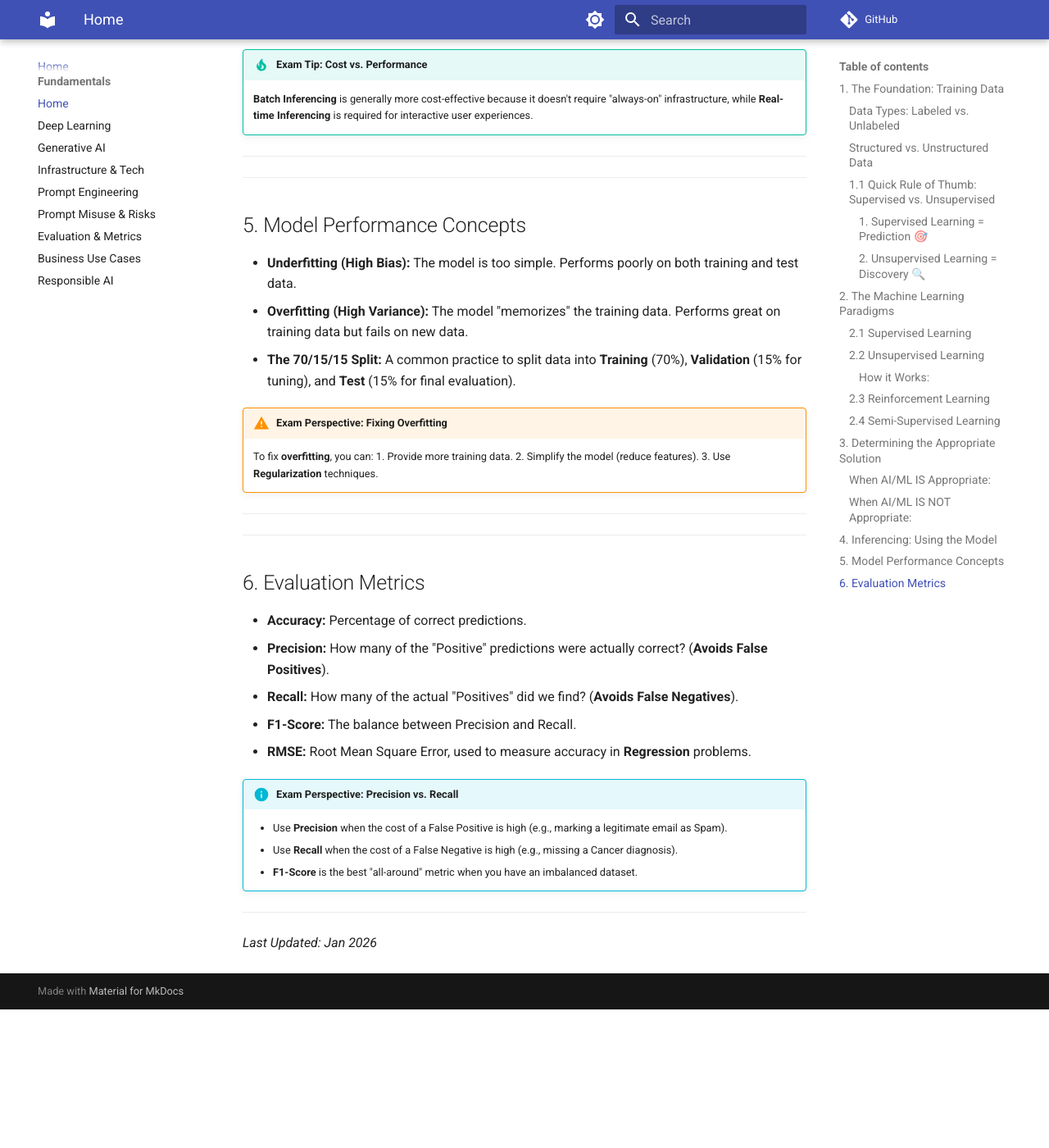
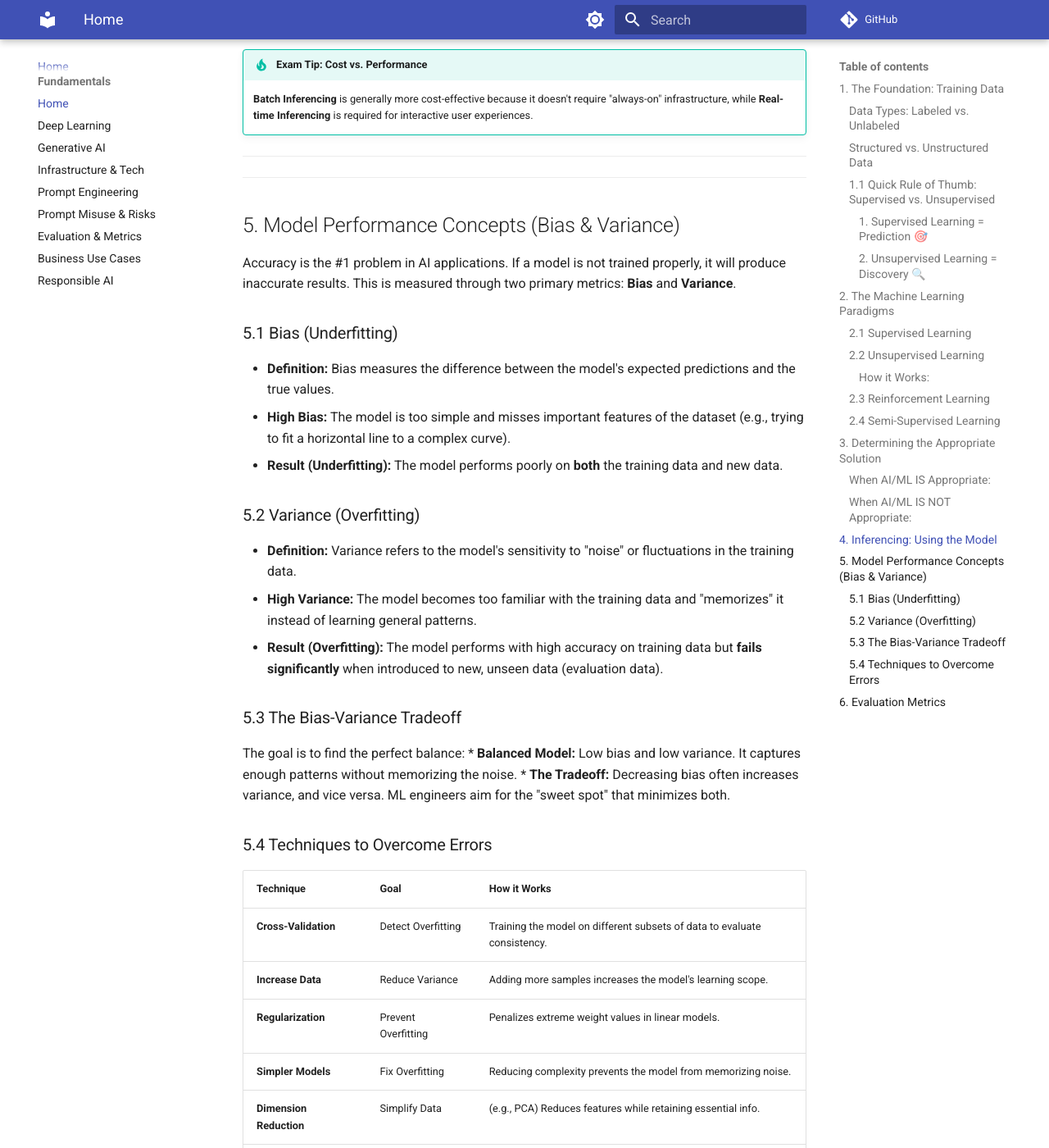
Before and after one commit to kvcenation5/aws-ai-practitioner-exam, an MkDocs documentation site: the page built from docs/index.md, in a window 1280 px wide and 1400 px high, scrolled down 4588 px. Shown: the whole window at 82% size. Built offline with MkDocs 1.6.1 and Material for MkDocs 9.7.7, drawn with Linux system fonts in a browser that asks for light colours; comment, search, counter and statistics services are not loaded; before the commit the page ends 5819 px from its top, so only the background shows below that; some of the changed text lies outside the part shown.

Commit message:
Update ML fundamentals with Bias/Variance details and expand Responsible AI with GenAI specific challenges

```diff
--- a/docs/index.md
+++ b/docs/index.md
@@ -132,21 +132,34 @@ There are two main ways to perform inferencing on AWS:
 
 ---
 
-## 5. Model Performance Concepts
+## 5. Model Performance Concepts (Bias & Variance)
 
+Accuracy is the #1 problem in AI applications. If a model is not trained properly, it will produce inaccurate results. This is measured through two primary metrics: **Bias** and **Variance**.
 
-*   **Underfitting (High Bias):** The model is too simple. Performs poorly on both training and test data.
-*   **Overfitting (High Variance):** The model "memorizes" the training data. Performs great on training data but fails on new data.
-*   **The 70/15/15 Split:** A common practice to split data into **Training** (70%), **Validation** (15% for tuning), and **Test** (15% for final evaluation).
+### 5.1 Bias (Underfitting)
+*   **Definition:** Bias measures the difference between the model's expected predictions and the true values.
+*   **High Bias:** The model is too simple and misses important features of the dataset (e.g., trying to fit a horizontal line to a complex curve).
+*   **Result (Underfitting):** The model performs poorly on **both** the training data and new data.
 
-!!! warning "Exam Perspective: Fixing Overfitting"
-    To fix **overfitting**, you can:
-    1.  Provide more training data.
-    2.  Simplify the model (reduce features).
-    3.  Use **Regularization** techniques.
+### 5.2 Variance (Overfitting)
+*   **Definition:** Variance refers to the model's sensitivity to "noise" or fluctuations in the training data.
+*   **High Variance:** The model becomes too familiar with the training data and "memorizes" it instead of learning general patterns.
+*   **Result (Overfitting):** The model performs with high accuracy on training data but **fails significantly** when introduced to new, unseen data (evaluation data).
 
+### 5.3 The Bias-Variance Tradeoff
+The goal is to find the perfect balance:
+*   **Balanced Model:** Low bias and low variance. It captures enough patterns without memorizing the noise.
+*   **The Tradeoff:** Decreasing bias often increases variance, and vice versa. ML engineers aim for the "sweet spot" that minimizes both.
 
----
+### 5.4 Techniques to Overcome Errors
+| Technique | Goal | How it Works |
+| :--- | :--- | :--- |
+| **Cross-Validation** | Detect Overfitting | Training the model on different subsets of data to evaluate consistency. |
+| **Increase Data** | Reduce Variance | Adding more samples increases the model's learning scope. |
+| **Regularization** | Prevent Overfitting | Penalizes extreme weight values in linear models. |
+| **Simpler Models** | Fix Overfitting | Reducing complexity prevents the model from memorizing noise. |
+| **Dimension Reduction** | Simplify Data | (e.g., PCA) Reduces features while retaining essential info. |
+| **Stop Early** | Prevent Overfitting | Ending training before the model starts "memorizing" the data. |
 
 ---
 
```
Also changed, not shown: docs/09-responsible-ai.md (+11 -7 lines).
